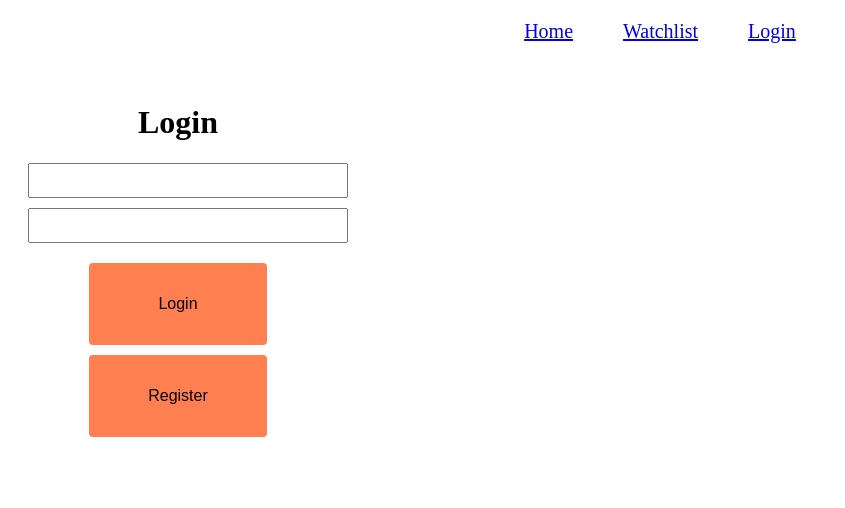
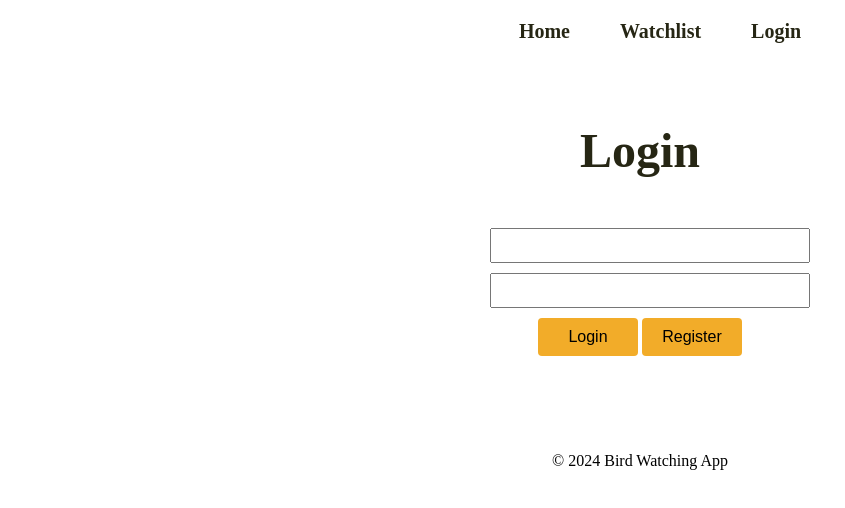
Before and after one commit to kristina-prog/FEU23-JAVASCRIPT-eksamen, a plain HTML site: page login.html in a window 1280 px wide. Shown: the whole page, without its empty margins (0-845 px from the left). Drawn offline with Linux system fonts and the light colour scheme.

Commit message:
Added styling

```diff
--- a/css/style.css
+++ b/css/style.css
@@ -1,34 +1,64 @@
+:root {
+  --black: #262614;
+  --yellow: #f2ac29;
+  --green: #717343;
+  --orange: #f29a2e;
+  --blue: #a8b2bf;
+}
+
 ul {
   display: flex;
   list-style: none;
   gap: 50px;
   justify-content: center;
   font-size: 20px;
-  margin-top: 20px;
+  font-weight: bold;
+}
+
+a,
+a:visited {
+  text-decoration: none;
+  color: var(--black);
+}
+
+a:hover {
+  text-decoration: underline;
+}
+
+h1 {
+  margin-top: 40px;
+  margin-bottom: 50px;
+  font-size: 3em;
 }
 
 h1,
 h2,
 h3 {
   text-align: center;
+  color: var(--black);
 }
 
 .observationsContainer {
   display: flex;
   flex-wrap: wrap;
   justify-content: space-around;
-  gap: 10px;
+  gap: 20px;
 }
 
 .observationElement {
-  padding: 10px;
+  padding: 20px;
+  border-radius: 8px;
   margin-bottom: 10px;
   max-width: 350px;
   min-width: 350px;
   height: auto;
-  background-color: aqua;
+  background-color: var(--yellow);
   text-align: center;
   cursor: pointer;
+}
+
+.observationElement:hover {
+  box-shadow: 0 0 10px black;
 }
 
 .observations {
@@ -54,27 +84,45 @@ h3 {
   text-align: center;
 }
 
-.addToListBtn,
-#loginBtn,
-#registerBtn {
-  padding-left: 16px;
-  padding-right: 16px;
-  padding-top: 32px;
-  padding-bottom: 32px;
+.addToListBtn {
+  padding: 32px 16px;
   border: none;
   font-size: 16px;
   border-radius: 4px;
-  background-color: coral;
+  background-color: var(--yellow);
   cursor: pointer;
   margin-top: 10px;
   min-width: 178px;
 }
 
+#loginBtn,
+#registerBtn {
+  background-color: var(--yellow);
+  cursor: pointer;
+  border-radius: 4px;
+  border: none;
+  font-size: 16px;
+  padding: 10px 20px;
+  min-width: 100px;
+}
+
+.addToListBtn:hover,
+#loginBtn:hover,
+#registerBtn:hover {
+  background-color: var(--orange);
+}
+
 .login-container {
+  display: flex;
+  justify-content: center;
+  align-items: center;
+}
+
+.loginForm {
   width: 300px;
   padding: 20px;
   border: none;
-  border-radius: 5px;
+  border-radius: 4px;
   text-align: center;
 }
 
@@ -85,3 +133,9 @@ input[type="password"] {
   margin-bottom: 10px;
   padding: 8px;
 }
+
+footer {
+  text-align: center;
+  margin-top: 60px;
+  margin-bottom: 40px;
+}
--- a/login.html
+++ b/login.html
@@ -18,6 +18,7 @@
     </header>
     <main>
       <div class="login-container">
+        <div class="loginForm">
           <h1>Login</h1>
           <form id="loginForm">
             <input
@@ -34,14 +35,20 @@
               autocomplete="current-password"
               required
             />
-          <button id="loginBtn" type="submit" aria-label="login">Login</button>
+            <button id="loginBtn" type="submit" aria-label="login">
+              Login
+            </button>
             <button id="registerBtn" type="submit" aria-label="register">
               Register
             </button>
           </form>
           <p id="message"></p>
         </div>
+      </div>
     </main>
     <script src="./js/login.js"></script>
+    <footer>
+      <p>&copy; 2024 Bird Watching App</p>
+    </footer>
   </body>
 </html>
```
Also changed, not shown: about.html (+3 -0 lines), index.html (+3 -0 lines), myList.html (+4 -0 lines). Lines whose indentation alone changed are shown as unchanged.
